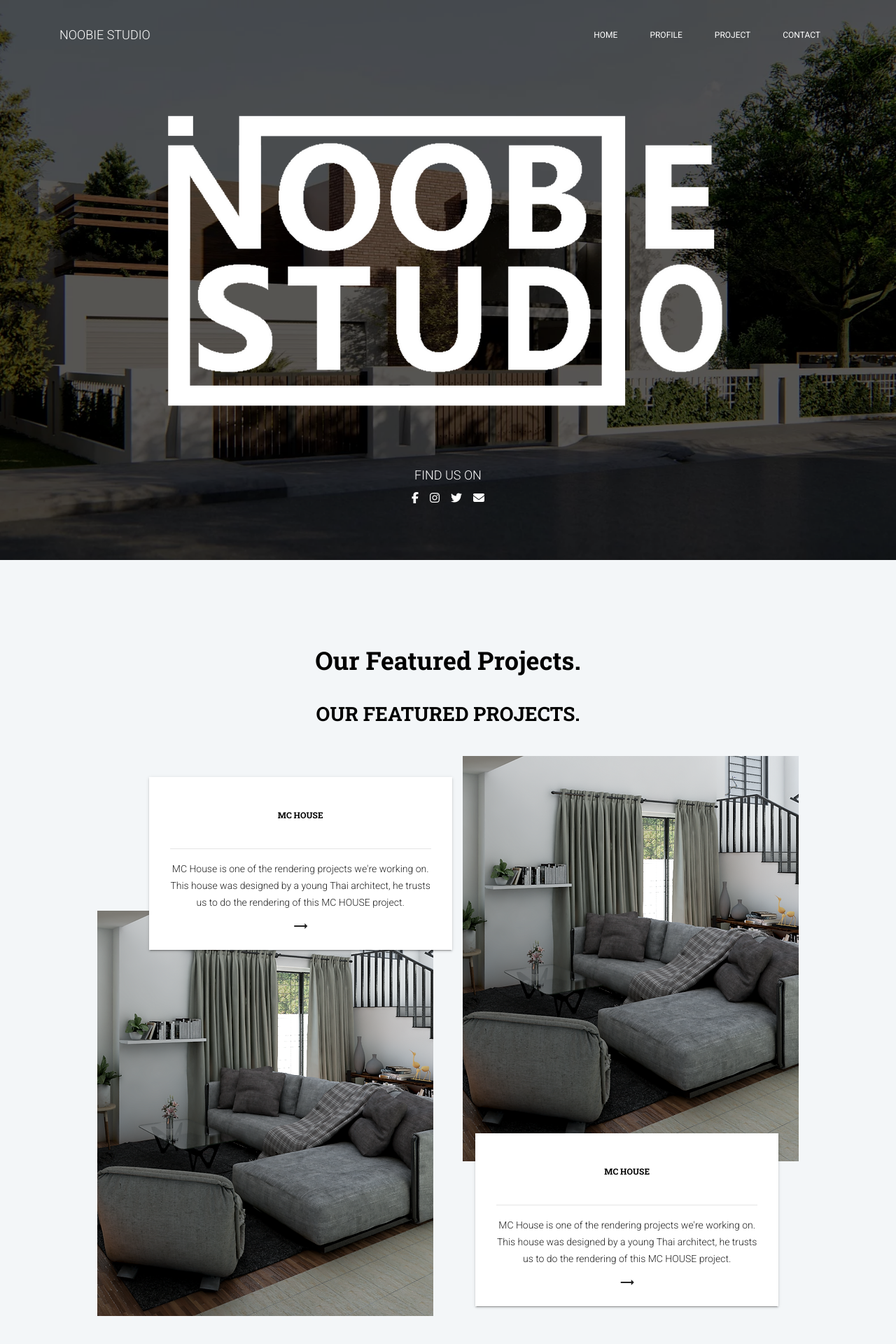
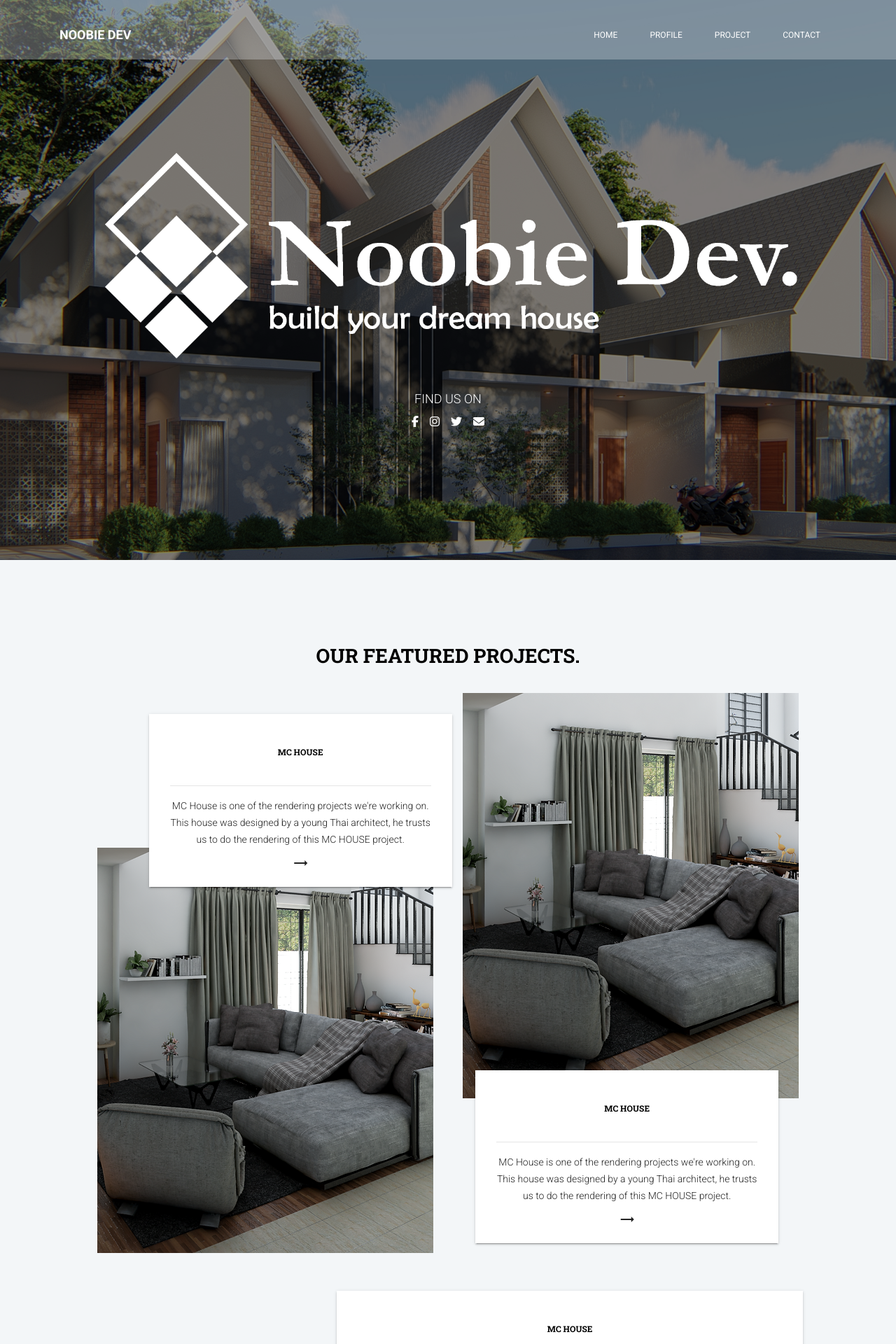
Before and after one commit to Jeryhardianto/website-noobiedev, a PHP site: page / in a window 1280 px wide. Shown: the top 1920 px of the page at 70% size. Run offline with PHP 8.4, Linux system fonts and the light colour scheme; some libraries are stand-ins or nearby versions.

Commit message:
update landing page belum responsive

```diff
--- a/assets/css/style.css
+++ b/assets/css/style.css
@@ -10,6 +10,9 @@
     --palet-4 : #adb5bd;
     --palet-5 : #6c757d;
 
+}
+.font-size-title {
+    font-size: 1.75rem;
 }
 .main {
     background-color: var(--palet-0);
@@ -79,5 +82,19 @@
 
 
 .custom-contact {
-    background-image: url('assets/img/bg-cover.jpg');
+    z-index: 1;
+    margin-bottom: -30rem;
+    margin-top: 5rem;
+    margin-right: 5rem;
 }
+
+.navbar.navbar-grey {
+    background-color: rgba(222, 226, 230, 0.336) !important;
+    box-shadow: none;
+    padding-top: 25px;
+    color: #ffffff;
+    font-weight: bold;
+  }
+  .navbar.navbar-grey .navbar-toggler .navbar-toggler-icon {
+    background-color: #dee2e6;
+  }
--- /dev/null
+++ b/assets/js/style.js
@@ -0,0 +1,58 @@
+// smoothscroll
+		var scroll = new SmoothScroll('a[href*="#"]:not([data-easing])');
+
+			if (document.querySelector('[data-easing]')) {
+				var linear = new SmoothScroll('[data-easing="linear"]', {easing: 'linear'});
+
+				var easeInQuad = new SmoothScroll('[data-easing="easeInQuad"]', {easing: 'easeInQuad'});
+				var easeInCubic = new SmoothScroll('[data-easing="easeInCubic"]', {easing: 'easeInCubic'});
+				var easeInQuart = new SmoothScroll('[data-easing="easeInQuart"]', {easing: 'easeInQuart'});
+				var easeInQuint = new SmoothScroll('[data-easing="easeInQuint"]', {easing: 'easeInQuint'});
+
+				var easeInOutQuad = new SmoothScroll('[data-easing="easeInOutQuad"]', {easing: 'easeInOutQuad'});
+				var easeInOutCubic = new SmoothScroll('[data-easing="easeInOutCubic"]', {easing: 'easeInOutCubic'});
+				var easeInOutQuart = new SmoothScroll('[data-easing="easeInOutQuart"]', {easing: 'easeInOutQuart'});
+				var easeInOutQuint = new SmoothScroll('[data-easing="easeInOutQuint"]', {easing: 'easeInOutQuint'});
+
+				var easeOutQuad = new SmoothScroll('[data-easing="easeOutQuad"]', {easing: 'easeOutQuad'});
+				var easeOutCubic = new SmoothScroll('[data-easing="easeOutCubic"]', {easing: 'easeOutCubic'});
+				var easeOutQuart = new SmoothScroll('[data-easing="easeOutQuart"]', {easing: 'easeOutQuart'});
+				var easeOutQuint = new SmoothScroll('[data-easing="easeOutQuint"]', {easing: 'easeOutQuint'});
+			}
+
+// navbar
+$(document).ready(function () {
+	BrowserDetect.init();
+
+	if ($('.navbar-color-on-scroll').length != 0) {
+		$(window).on('scroll', materialKit.checkScrollForGrey);
+	  }
+
+	materialKit.checkScrollForGrey();
+
+});
+
+  materialKit = {
+	misc: {
+	  navbar_menu_visible: 0,
+	  window_width: 0,
+	  transparent: true,
+	  fixedTop: false,
+	  navbar_initialized: false,
+	  isWindow: document.documentMode || /Edge/.test(navigator.userAgent)
+	},
+
+	checkScrollForGrey: debounce(function() {
+		if ($(document).scrollTop() > scroll_distance) {
+		  if (materialKit.misc.transparent) {
+			materialKit.misc.transparent = false;
+			$('.navbar-color-on-scroll').removeClass('navbar-grey');
+		  }
+		} else {
+		  if (!materialKit.misc.transparent) {
+			materialKit.misc.transparent = true;
+			$('.navbar-color-on-scroll').addClass('navbar-grey');
+		  }
+		}
+	  }, 17)
+};
--- a/index.html
+++ b/index.html
@@ -3,11 +3,11 @@
 
 <head>
   <meta charset="utf-8" />
-  <link rel="apple-touch-icon" sizes="76x76" href="assets/img/logo.png">
-  <link rel="icon" type="image/png" href="assets/img/logo.png">
+  <link rel="apple-touch-icon" sizes="76x76" href="assets/img/foto/icon.png">
+  <link rel="icon" type="image/png" href="assets/img/foto/icon.png">
   <meta http-equiv="X-UA-Compatible" content="IE=edge,chrome=1" />
   <title>
-    NOOBIE STUDIO
+    NOOBIE DEV
   </title>
   <meta content='width=device-width, initial-scale=1.0, shrink-to-fit=no' name='viewport' />
   <!--     Fonts and icons     -->
@@ -23,11 +23,11 @@
 </head>
 
 <body class="landing-page sidebar-collapse">
-  <nav class="navbar navbar-transparent navbar-color-on-scroll fixed-top navbar-expand-lg" color-on-scroll="100" id="sectionsNav">
+  <nav class="navbar navbar-grey navbar-color-on-scroll fixed-top navbar-expand-lg" color-on-scroll="100" id="sectionsNav">
     <div class="container">
       <div class="navbar-translate">
         <a class="navbar-brand" href="https://demos.creative-tim.com/material-kit/index.html">
-          NOOBIE STUDIO </a>
+          NOOBIE DEV </a>
         <button class="navbar-toggler" type="button" data-toggle="collapse" aria-expanded="false" aria-label="Toggle navigation">
           <span class="sr-only">Toggle navigation</span>
           <span class="navbar-toggler-icon"></span>
@@ -61,11 +61,11 @@
       </div>
     </div>
   </nav>
-  <div class="page-header header-filter" data-parallax="true" style="background-image: url('assets/img/bg-cover.jpg')">
+  <div class="page-header header-filter" data-parallax="true" style="background-image: url('assets/img/foto/bg-cover.jpg')" id="home">
     <div class="container">
       <div class="row">
         <div class="ml-auto mr-auto">
-          <img src="assets/img/logo.png" alt="" srcset="">
+          <img src="assets/img/foto/logo-h-white.png" width="100%" alt="" srcset="">
           <h4 class="text-white mb-2 my-n2 text-center">FIND US ON</h4>
             <div class="d-flex justify-content-center">
               <a href="javascript:;" class="mx-2"><i class="fa fa-facebook text-lg text-white me-4"></i></a>
@@ -77,16 +77,16 @@
       </div>
     </div>
   </div>
-  <div class="main">
+  <div class="main" id="project">
     <div class="container">
       <!-- konten 1 -->
       <div class="section text-center">
         <div class="row">
           <div class="col-md-8 ml-auto mr-auto my-3 mb-3">
-            <h2 class="title">Our Featured Projects.</h2>
-            <h3 class="title" style="font-size: 1.75rem;">OUR FEATURED PROJECTS.</h3>
+            <h2 class="title font-size-title">OUR FEATURED PROJECTS.</h2>
           </div>
           <div class="col-md-11 col-12 ml-auto mr-auto">
+            <!-- conten 1 -->
             <div class="row">
               <div class="col-md-6 col-12">
                 <div class="card no-border-radius l-card">
@@ -128,7 +128,8 @@
               </div>
               <!-- end content -->
             </div>
-
+          <!-- end konten -->
+          <!-- konten 2 -->
             <div class="">
             <div class="row my-2">
                 <div class="col-md-4 img-foto-1">
@@ -160,6 +161,7 @@
                   </div>
                 </div>
               </div>
+
               <div class="row my-2">
                 <div class="col-md-8 card-foto-2">
                   <div class="card no-border-radius">
@@ -188,15 +190,17 @@
                   <img src="assets/img/foto/foto-1.jpg" alt="" srcset="">
                 </div>
               </div>
+              <!-- end konten -->
             </div>
 
-            <div class="row my-2 mt-5">
-              <div class="col-md-12">
-                <img src="assets/img/foto/foto-2.jpg" width="100%" alt="">
+            <!-- konten 3 -->
+            <div class="row my-4 mt-5">
+              <!-- left content -->
+              <div class="col-md-6 col-12">
+                <div class="r-img">
+                  <img src="assets/img/foto/foto-1.jpg" alt="" srcset="">
                 </div>
-              <div class="col-md-12">
-                <div class="col-md-7 float-right card-foto-3">
-                  <div class="card no-border-radius">
+                <div class="card no-border-radius r-card">
                   <div class="card-body">
                     <h6 class="title">MC HOUSE</h6>
                     <hr>
@@ -211,8 +215,27 @@
                   </div>
                 </div>
               </div>
+              <!-- end content -->
+              <div class="col-md-6 col-12">
+                <div class="card no-border-radius l-card">
+                  <div class="card-body">
+                    <h6 class="title">MC HOUSE</h6>
+                    <hr>
+                    <p>
+                      MC House is one of the rendering projects we're working on. This house was designed by a young Thai architect, he trusts
+                      us to do the rendering of this MC HOUSE project.
+                    </p>
+                    <span class="material-icons">
+                      trending_flat
+                    </span>
                   </div>
                 </div>
+                <div class="l-img">
+                  <img src="assets/img/foto/foto-1.jpg" alt="">
+                </div>
+              </div>
+            </div>
+            <!-- end konten -->
           </div>
         </div>
       </div>
@@ -223,19 +246,79 @@
   <div class="container">
     <!-- Konten ke 2 -->
   <div class="section text-center">
-    <h2 class="title">Here is our team</h2>
+    <h2 class="title font-size-title">Here is our team</h2>
+          <!--         carousel  -->
+          <div id="carousel">
+            <div class="container">
+              <div class="row">
+                <div class="col-md-12 mr-auto ml-auto">
+                  <!-- Carousel Card -->
+                  <div class="card card-raised card-carousel">
+                    <div id="carouselExampleIndicators" class="carousel slide" data-ride="carousel" data-interval="3000">
+                      <ol class="carousel-indicators">
+                        <li data-target="#carouselExampleIndicators" data-slide-to="0" class="active"></li>
+                        <li data-target="#carouselExampleIndicators" data-slide-to="1"></li>
+                        <li data-target="#carouselExampleIndicators" data-slide-to="2"></li>
+                      </ol>
+                      <div class="carousel-inner">
+                        <div class="carousel-item active">
+                          <iframe class="d-block w-100" width="1080" height="600" src="https://www.youtube.com/embed/ADjLsHpfKYI" title="YouTube video player" frameborder="0" allow="accelerometer; autoplay; clipboard-write; encrypted-media; gyroscope; picture-in-picture" allowfullscreen></iframe>
+                          <div class="carousel-caption d-none d-md-block">
+                            <h4>
+                              <i class="material-icons">location_on</i>
+                              Yellowstone National Park, United States
+                            </h4>
+                          </div>
+                        </div>
+                        <div class="carousel-item">
+                          <iframe class="d-block w-100" width="1080" height="600" src="https://www.youtube.com/embed/bdE_SyHad90" title="YouTube video player" frameborder="0" allow="accelerometer; autoplay; clipboard-write; encrypted-media; gyroscope; picture-in-picture" allowfullscreen></iframe>
+                          <div class="carousel-caption d-none d-md-block">
+                            <h4>
+                              <i class="material-icons">location_on</i>
+                              Somewhere Beyond, United States
+                            </h4>
+                          </div>
+                        </div>
+                        <div class="carousel-item">
+                          <iframe class="d-block w-100" width="1080" height="600" src="https://www.youtube.com/embed/UOxkGD8qRB4" title="YouTube video player" frameborder="0" allow="accelerometer; autoplay; clipboard-write; encrypted-media; gyroscope; picture-in-picture" allowfullscreen></iframe>
+                          <div class="carousel-caption d-none d-md-block">
+                            <h4>
+                              <i class="material-icons">location_on</i>
+                              Yellowstone National Park, United States
+                            </h4>
+                          </div>
+                        </div>
+                      </div>
+                      <a class="carousel-control-prev" href="#carouselExampleIndicators" role="button" data-slide="prev">
+                        <i class="material-icons">keyboard_arrow_left</i>
+                        <span class="sr-only">Previous</span>
+                      </a>
+                      <a class="carousel-control-next" href="#carouselExampleIndicators" role="button" data-slide="next">
+                        <i class="material-icons">keyboard_arrow_right</i>
+                        <span class="sr-only">Next</span>
+                      </a>
+                    </div>
+                  </div>
+                  <!-- End Carousel Card -->
+                </div>
+              </div>
+            </div>
+          </div>
+          <!--         end carousel -->
   </div>
   <!-- end konten 2 -->
-  <div class="section section-contacts">
+  <div class="section section-contacts" id="contact">
     <div class="row">
       <div class="col-md-12 ml-auto mr-auto">
-        <h2 class="text-center title">Stay In Touch.</h2>
-        <div class="custom-contact">
-          <div class="col-md-4">
+        <h2 class="text-center title font-size-title">Stay In Touch.</h2>
+        <div class="row">
+          <div class="col-md-12">
+            <div class="col-md-4 float-right custom-contact">
               <div class="card">
                 <div class="card-body">
-                <img src="assets/img/logo-black.jpg" alt="">
+                  <img src="assets/img/foto/logo-h-scale-down.png" width="70%" alt="">
                   <hr>
+                  <div>
                     <a href="">
                       <p>
                         Jln. Kawung III / no. 17
@@ -254,6 +337,15 @@
                       Tel: +62 813 402 024 83
                     </a>
                   </div>
+                  <br>
+                  <br>
+                </div>
+              </div>
+            </div>
+          </div>
+          <div class="col-md-12">
+            <div class="container">
+              <img src="assets/img/foto/foto-2.jpg" width="100%" alt="">
             </div>
           </div>
         </div>
@@ -286,6 +378,10 @@
   <!--  Google Maps Plugin    -->
   <!-- Control Center for Material Kit: parallax effects, scripts for the example pages etc -->
   <script src="assets/js/material-kit.js?v=2.0.7" type="text/javascript"></script>
+  <!-- smoothscroll -->
+  <script src="assets/js/smooth-scroll.js"></script>
+  <script src="assets/js/smooth-scroll.polyfills.js"></script>
+  <script src="assets/js/style.js"></script>
 </body>
 
 </html>
```
Also changed, not shown: assets/img/foto/bg-cover.jpg (added), assets/img/foto/icon.png (added), assets/img/foto/logo-h-scale-down.png (added), assets/img/foto/logo-h-white.png (added), assets/img/foto/logo-h.png (added), assets/img/foto/logo-v-scale-down.png (added), assets/img/foto/logo-v.png (added), profile.html (added), project.html (added), 3 other files. Lines whose indentation alone changed are shown as unchanged.
